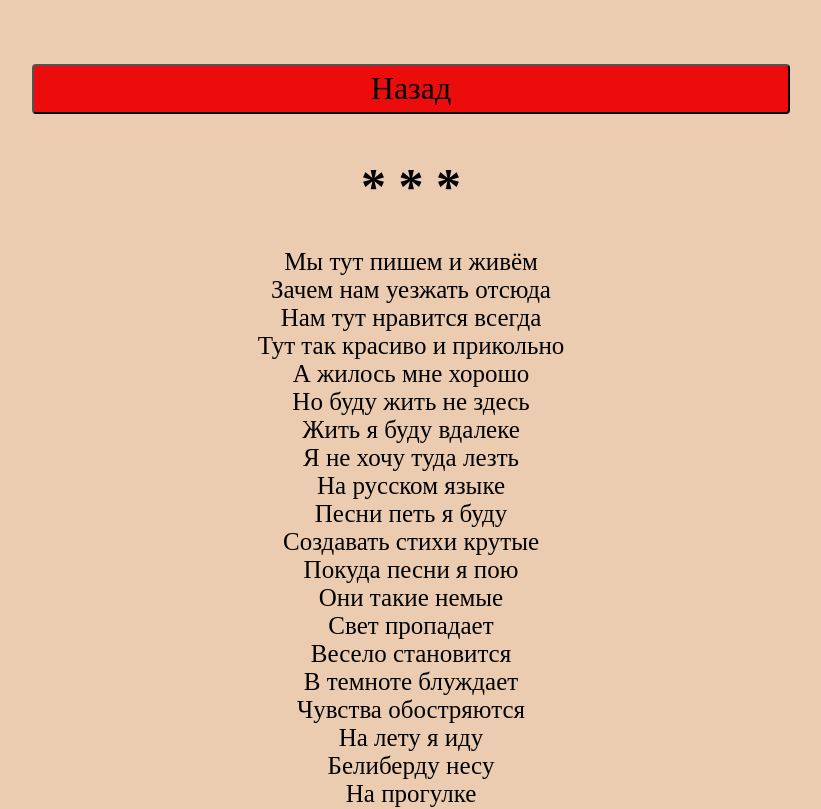
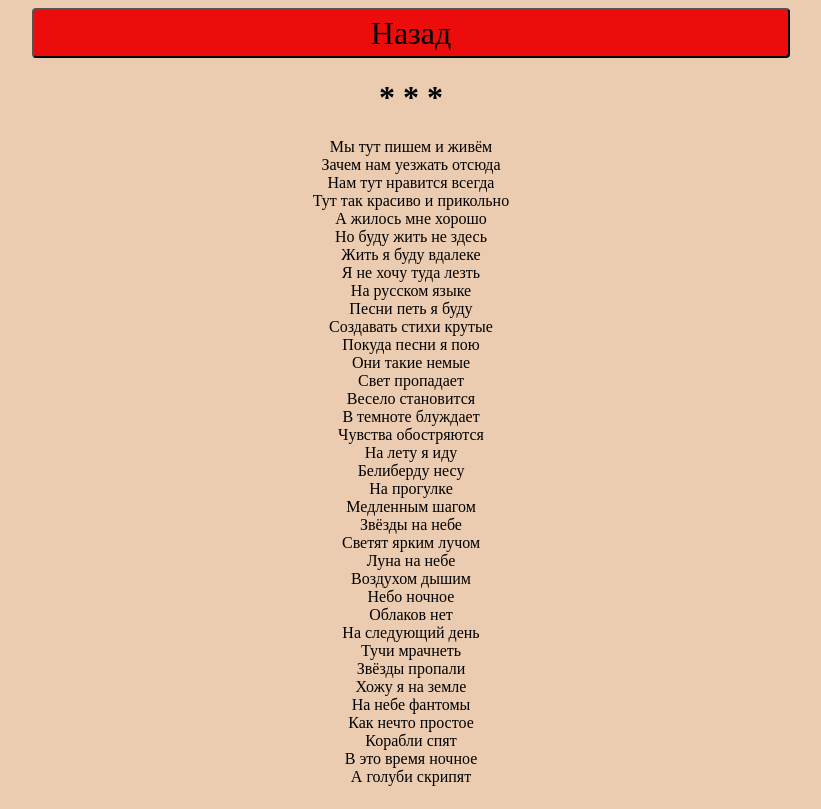
Before and after one commit to tvorit/tvorit.github.io, a plain HTML site: page stix1.html in a window 1280 px wide. Shown: the top 809 px of the page, without its empty margins (229-1050 px from the left). Drawn offline with Linux system fonts and the light colour scheme.

Commit message:
Update stix1.html

```diff
--- a/stix1.html
+++ b/stix1.html
@@ -3,22 +3,12 @@
  <head>
   <title>Стихотворение</title>
   <meta charset="utf-8">
-	<script type="text/javascript" src="jquery-3.6.0.js"></script>
-	<script type="text/javascript" src="jquery-3.6.0.min.js"></script>
-	<style>
-	body {
-	background-color: #ebccb1;
-	font-size: 25px;
-	width: auto;
-	text-align: left;
-	}
-	</style>
 	<link rel="stylesheet" href="11.css">
-	 <link rel=”icon” href=”/favicon.ico” type=”image/x-icon”>
+	 <link rel="icon" href="favicon.ico?" type="image/x-icon">
  </head>
  <body>
  <center>
- <a style="font-weight: bold; font-size: 100px;" onclick="javascript:history.back(); return false;"><input id="back" type="button" value='Назад'></a>
+ <a onclick="javascript:history.back(); return false;"><input id="back" type="button" value='Назад'></a>
 	<h1>*  *  *</h1>
 	<p>Мы тут пишем и живём <br>
 Зачем нам уезжать отсюда<br>
```
